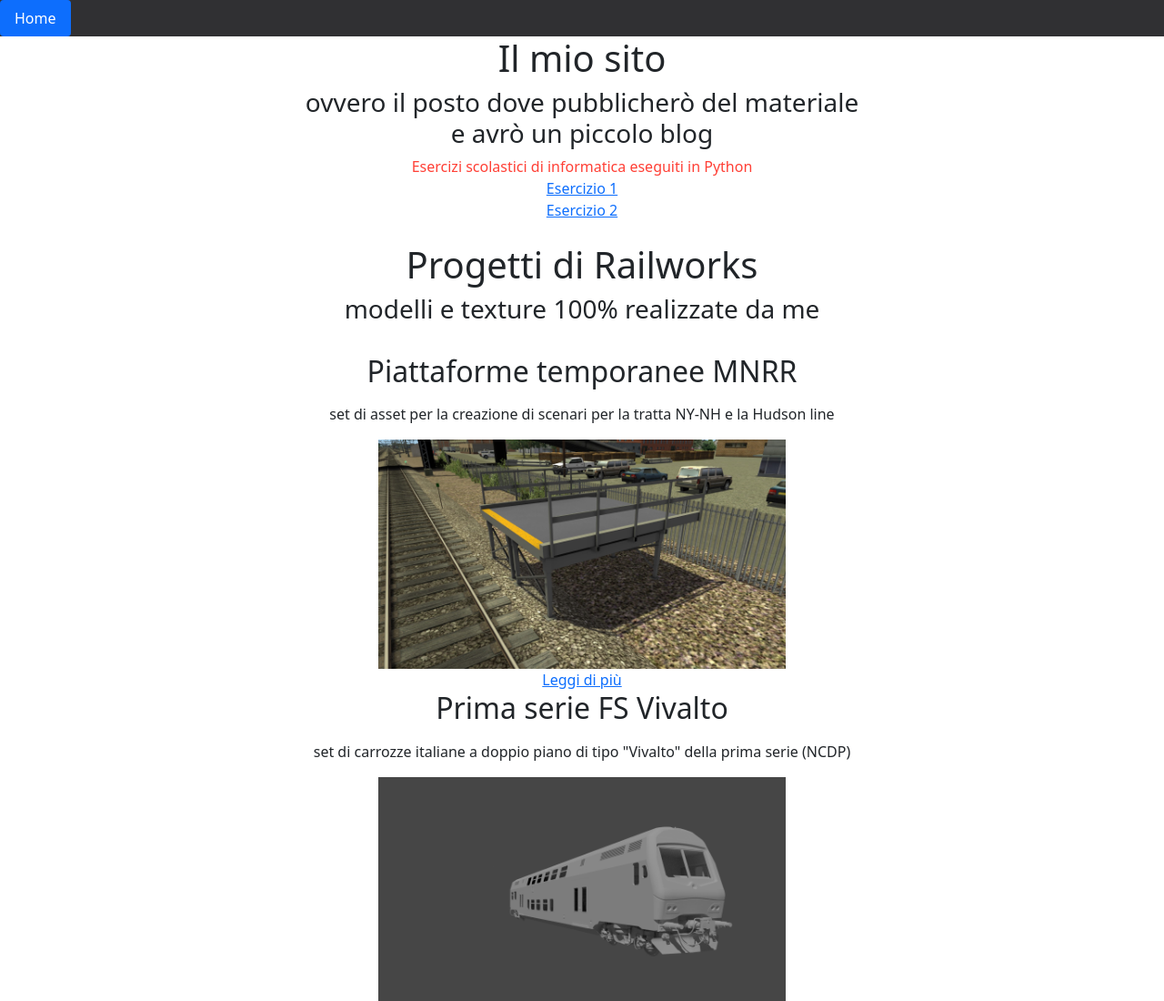
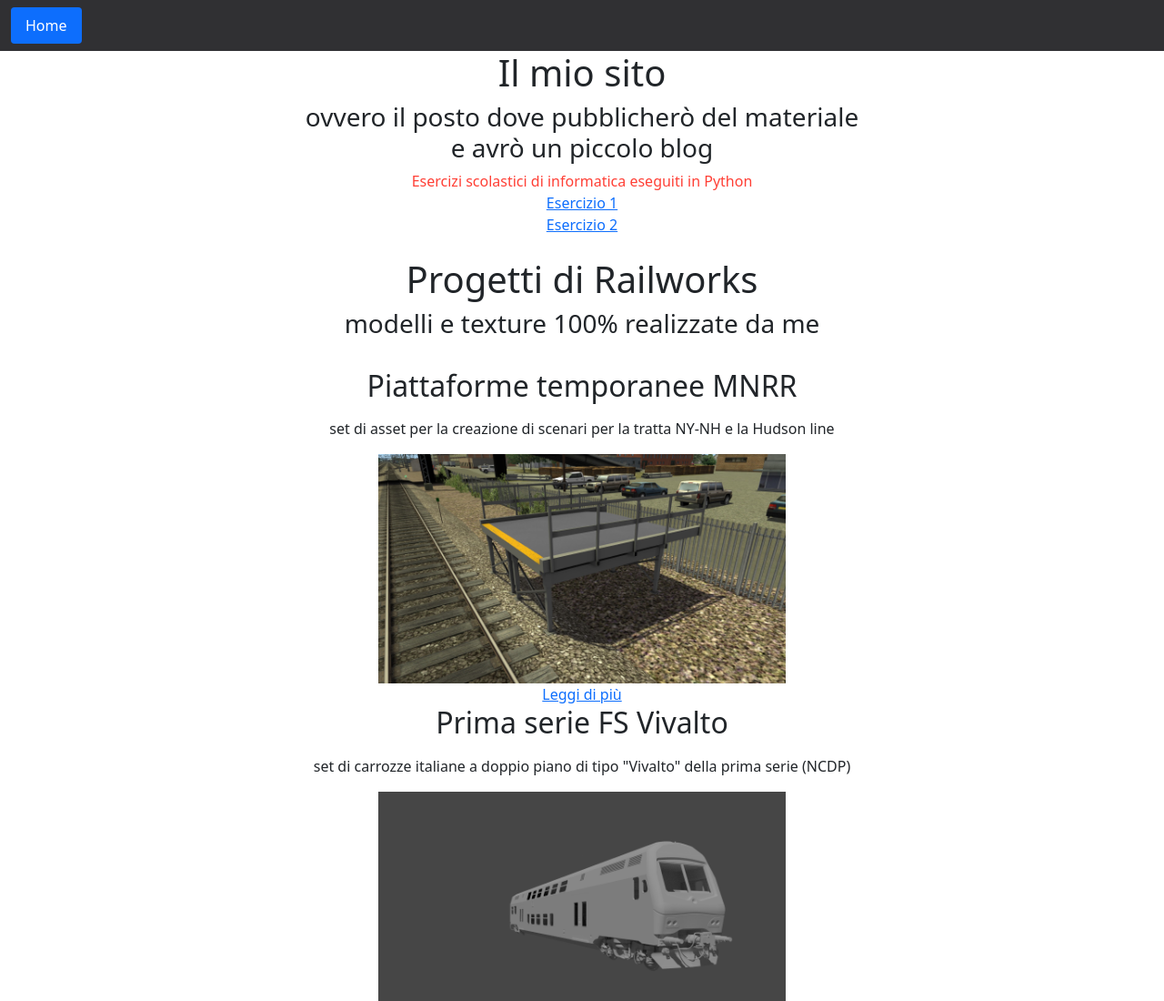
Before and after one commit to Ragno05/ragnofromitaly.github.io, a plain HTML site: page index.html in a window 1280 px wide. Shown: the top 1100 px of the page at 91% size. Drawn offline with nearby package versions, Linux system fonts and the light colour scheme.

Commit message:
Update index.html

```diff
--- a/index.html
+++ b/index.html
@@ -4,9 +4,13 @@
     <body bgcolor="#FFFFFF" font="Verdana">
         <div class="container-fluid" style="background-color: rgb(48, 48, 51);">
             <div class="row align-items-start">
-                <ul class="nav nav-pills">
-                    <a class="nav-link active" aria-current="page" href="index.html">Home</a>
-                </ul>
+                <div class="col">
+                    <ul class="nav nav-pills">
+                        <li class="sticky-top navbar navbar-dark">
+                            <a class="nav-link active" aria-current="page" href="https://ragno05.github.io/ragnofromitaly.github.io/">Home</a>
+                        </li>
+                    </ul>
+                </div>
             </div>
         </div>
         <div align="center">
```
